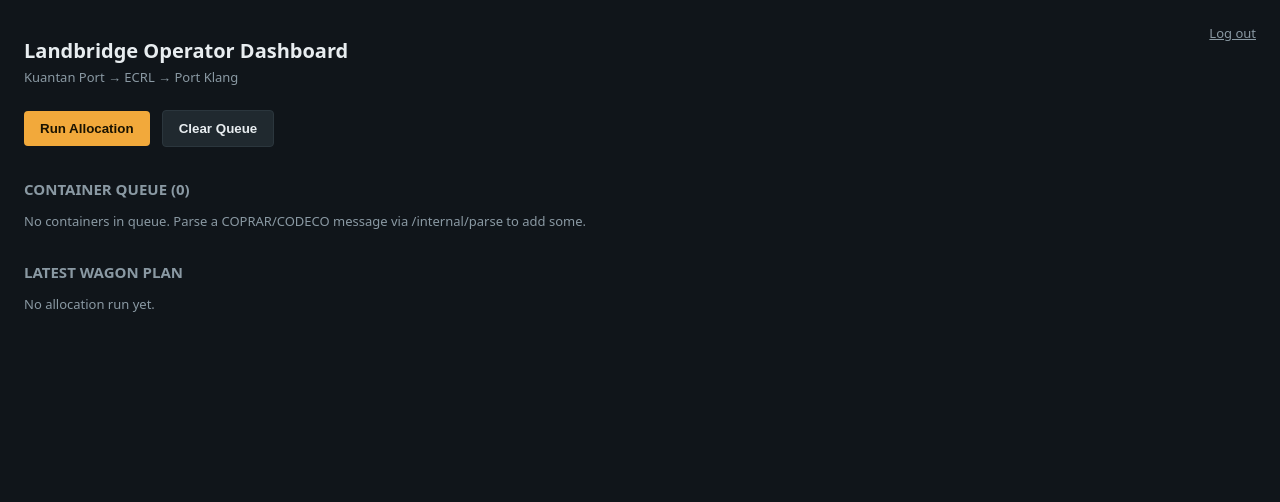
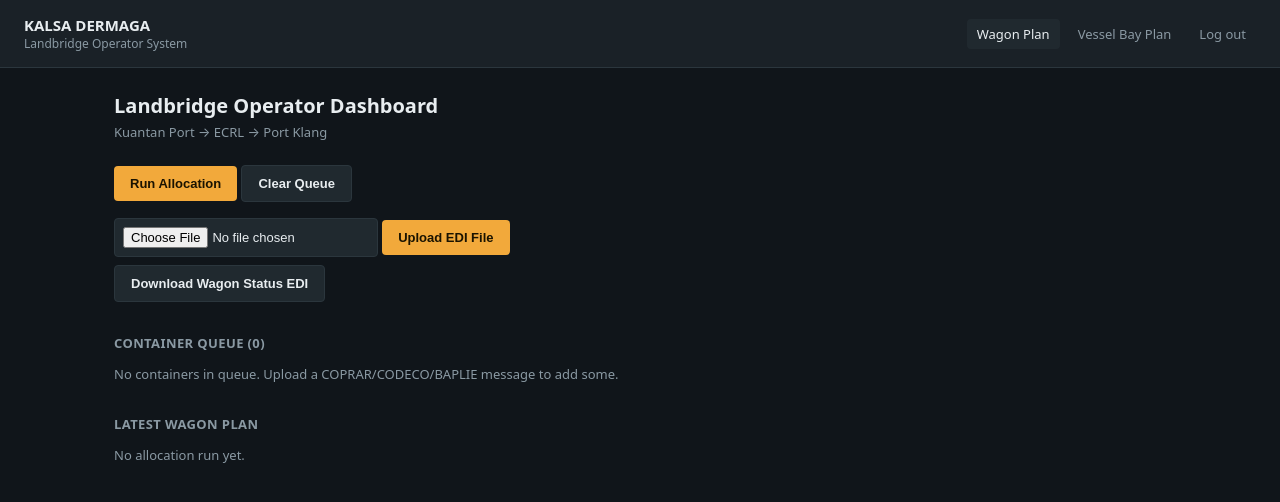
Before and after one commit to harrithnaim/kalsadermaga-landbridge-system, a Flask app: page /dashboard in a window 1280 px wide. Shown: the top 502 px of the page. Run offline with Flask 3, Linux system fonts and the light colour scheme; the visitor is signed in with stand-in values (Sample User, id 1); data that the repository does not hold is empty; some libraries are stand-ins or nearby versions.

Commit message:
Consolidated update: BAPLIE parsing, vessel bay plan, EDI upload/generate, UI refactor

```diff
--- a/app.py
+++ b/app.py
@@ -1,41 +1,56 @@
 """
 Landbridge operator backend — prototype.
 
-Two-tier API reflecting the "Kalsa Dermaga stays the operator" model:
-
-  /internal/*      Full access. EDI intake, parsed containers, allocation runs,
-                    everything. This is Kalsa Dermaga's own operator platform.
-
-  /partner/ecrl/*   Deliberately narrow. ECRL only ever sees wagon plans
-                    (container id, weight, hazmat flag, station, wagon
-                    assignment) — never rates, shipper identity, or booking
-                    commercial terms. This boundary is enforced here, not
-                    just documented.
-
-Run:
-    pip install -r requirements.txt
-    python app.py
-Then:
-    curl -X POST http://localhost:5000/internal/parse -H "Content-Type: text/plain" --data-binary @../edifact_parser/samples/sample_coprar.edi
+Two-tier API reflecting the "Kalsa Dermaga stays the operator" model, plus a
+browser dashboard for human operators (separate session login, not the API key).
 """
 
+import os
 import sys
-import os
+from pathlib import Path
+from collections import defaultdict
 from functools import wraps
-from pathlib import Path
-from flask import Flask, request, jsonify, render_template, redirect, url_for, session
-from db import init_db, save_containers, get_containers, clear_containers, save_plan, get_last_plan
 
-# edifact_parser/ lives alongside this backend/ folder — see repo layout note in README.
+from flask import (
+    Flask, request, jsonify, render_template, redirect, url_for,
+    session, flash, get_flashed_messages, Response,
+)
+
 sys.path.append(str(Path(__file__).parent.parent))
 from edifact_parser import parse_interchange  # noqa: E402
-from allocation import allocate  # noqa: E402
+from allocation import allocate, ROUTE  # noqa: E402
+from db import init_db, save_containers, get_containers, clear_containers, save_plan, get_last_plan  # noqa: E402
+from edi_generator import generate_wagon_status_edi  # noqa: E402
 
 app = Flask(__name__)
 init_db()
+
 app.secret_key = os.environ.get("SECRET_KEY", "dev-secret-change-me")
 DASHBOARD_USERNAME = os.environ.get("DASHBOARD_USERNAME", "admin")
 DASHBOARD_PASSWORD = os.environ.get("DASHBOARD_PASSWORD", "changeme")
+API_KEY = os.environ.get("API_KEY")
+
+PORT_COLOR_PALETTE = ["#46b9ae", "#f2a93b", "#8f82d9", "#5c90ee", "#e36c86", "#7fd48f"]
+
+
+def _port_colors(ports):
+    return {p: PORT_COLOR_PALETTE[i % len(PORT_COLOR_PALETTE)] for i, p in enumerate(ports)}
+
+
+# ---------------------------------------------------------------------------
+# AUTH — two separate mechanisms: API key (programmatic) vs session login (browser)
+# ---------------------------------------------------------------------------
+
+def require_api_key(f):
+    @wraps(f)
+    def wrapper(*args, **kwargs):
+        if not API_KEY:
+            return jsonify({"error": "server misconfigured: API_KEY not set"}), 500
+        if request.headers.get("X-API-Key") != API_KEY:
+            return jsonify({"error": "unauthorized"}), 401
+        return f(*args, **kwargs)
+    return wrapper
+
 
 def login_required(f):
     @wraps(f)
@@ -44,6 +59,7 @@ def login_required(f):
             return redirect(url_for("login"))
         return f(*args, **kwargs)
     return wrapper
+
 
 @app.route("/login", methods=["GET", "POST"])
 def login():
@@ -55,55 +71,24 @@ def login():
         error = "Invalid username or password"
     return render_template("login.html", error=error)
 
+
 @app.route("/logout")
 def logout():
     session.clear()
     return redirect(url_for("login"))
 
-@app.route("/dashboard")
-@login_required
-def dashboard():
-    return render_template("dashboard.html", containers=get_containers(), plan=get_last_plan())
 
-@app.route("/dashboard/allocate", methods=["POST"])
-@login_required
-def dashboard_allocate():
-    containers = get_containers()
-    if containers:
-        save_plan(allocate(containers))
-    return redirect(url_for("dashboard"))
-
-@app.route("/dashboard/clear", methods=["POST"])
-@login_required
-def dashboard_clear():
-    clear_containers()
-    return redirect(url_for("dashboard"))
-
-API_KEY = os.environ.get("API_KEY")
-
-def require_api_key(f):
-    @wraps(f)
-    def wrapper(*args, **kwargs):
-        if not API_KEY:
-            return jsonify({"error": "server misconfigured: API_KEY not set"}), 500
-        if request.headers.get("X-API-Key") != API_KEY:
-            return jsonify({"error": "unauthorized"}), 401
-        return f(*args, **kwargs)
-    return wrapper
 @app.route("/", methods=["GET"])
 def index():
     return jsonify({
         "service": "Kalsa Dermaga Landbridge API",
         "status": "running",
-        "endpoints": ["/internal/parse", "/internal/allocate", "/internal/queue", "/partner/ecrl/wagon-plan"],
+        "endpoints": ["/internal/parse", "/internal/allocate", "/internal/queue", "/partner/ecrl/wagon-plan", "/dashboard"],
     })
-# In-memory store for the prototype. Swap for real persistence (Postgres/SQLite)
-# before this handles anything beyond a demo session.
-_STATE = {"containers": [], "last_plan": None}
 
 
 # ---------------------------------------------------------------------------
-# INTERNAL — Kalsa Dermaga operator platform. Full data, no scoping.
+# INTERNAL API — Kalsa Dermaga operator platform. Full data, API-key protected.
 # ---------------------------------------------------------------------------
 
 @app.route("/internal/parse", methods=["POST"])
@@ -123,7 +108,6 @@ def internal_parse():
         "warnings": result.warnings,
         "containers_in_queue": len(get_containers()),
     })
-
 
 
 @app.route("/internal/allocate", methods=["POST"])
@@ -152,12 +136,10 @@ def internal_clear_queue():
 
 
 # ---------------------------------------------------------------------------
-# PARTNER (ECRL) — narrow, read-only, operational data only.
+# PARTNER (ECRL) — narrow, read-only, operational data only. API-key protected.
 # ---------------------------------------------------------------------------
 
 def _to_partner_view(plan: dict) -> dict:
-    """Strip a full allocation plan down to what ECRL is allowed to see.
-    No booking refs, no B/L numbers, no commercial data of any kind."""
     return {
         "wagons": [
             {
@@ -178,14 +160,130 @@ def _to_partner_view(plan: dict) -> dict:
 @app.route("/partner/ecrl/wagon-plan", methods=["GET"])
 @require_api_key
 def partner_wagon_plan():
-    """The only thing ECRL's system ever sees: the latest wagon plan, stripped
-    of container identity and all commercial data. Swap this for real auth
-    (API key / OAuth client) before this leaves prototype stage."""
     plan = get_last_plan()
     if not plan:
         return jsonify({"error": "no allocation run yet"}), 404
     return jsonify(_to_partner_view(plan))
 
 
+# ---------------------------------------------------------------------------
+# DASHBOARD — browser UI for human operators. Session-login protected.
+# ---------------------------------------------------------------------------
+
+@app.route("/dashboard")
+@login_required
+def dashboard():
+    return render_template("dashboard.html", containers=get_containers(), plan=get_last_plan())
+
+
+@app.route("/dashboard/allocate", methods=["POST"])
+@login_required
+def dashboard_allocate():
+    containers = get_containers()
+    if containers:
+        save_plan(allocate(containers))
+    return redirect(url_for("dashboard"))
+
+
+@app.route("/dashboard/clear", methods=["POST"])
+@login_required
+def dashboard_clear():
+    clear_containers()
+    return redirect(url_for("dashboard"))
+
+
+@app.route("/dashboard/upload", methods=["POST"])
+@login_required
+def dashboard_upload():
+    file = request.files.get("edi_file")
+    if not file or file.filename == "":
+        flash("No file selected.")
+        return redirect(url_for("dashboard"))
+    raw = file.read().decode("utf-8", errors="replace")
+    result = parse_interchange(raw)
+    containers = [c.as_dict() for c in result.containers]
+    if containers:
+        save_containers(containers)
+    msg = f"Parsed {len(containers)} containers from {file.filename}."
+    if result.warnings:
+        msg += " Warnings: " + "; ".join(result.warnings)
+    flash(msg)
+    return redirect(url_for("dashboard"))
+
+
+@app.route("/dashboard/generate-edi")
+@login_required
+def dashboard_generate_edi():
+    plan = get_last_plan()
+    if not plan:
+        flash("No allocation plan to generate EDI from yet — run allocation first.")
+        return redirect(url_for("dashboard"))
+    edi_text = generate_wagon_status_edi(plan)
+    return Response(
+        edi_text,
+        mimetype="text/plain",
+        headers={"Content-Disposition": "attachment; filename=wagon_status.edi"},
+    )
+
+
+# ---------------------------------------------------------------------------
+# VESSEL BAY PLAN — view containers by their ship position (from BAPLIE),
+# filter by discharge port, and assign an ECRL station to queue them for
+# wagon allocation.
+# ---------------------------------------------------------------------------
+
+@app.route("/dashboard/vessel")
+@login_required
+def vessel_bayplan():
+    containers = get_containers()
+
+    discharge_ports = sorted({c.get("discharge_port") for c in containers if c.get("discharge_port")})
+    port_colors = _port_colors(discharge_ports)
+    selected_port = request.args.get("discharge_port", discharge_ports[0] if discharge_ports else "")
+    filtered = [c for c in containers if c.get("discharge_port") == selected_port]
+
+    bays = defaultdict(list)
+    for c in containers:
+        if c.get("bay") is not None:
+            bays[c["bay"]].append(c)
+    for bay_num in bays:
+        bays[bay_num].sort(key=lambda c: c.get("tier") or 0, reverse=True)
+    bays = dict(sorted(bays.items()))
+
+    stations = [s for s in ROUTE if not s.get("origin")]
+
+    return render_template(
+        "vessel.html",
+        bays=bays,
+        port_colors=port_colors,
+        discharge_ports=discharge_ports,
+        selected_port=selected_port,
+        filtered=filtered,
+        stations=stations,
+    )
+
+
+@app.route("/dashboard/vessel/assign", methods=["POST"])
+@login_required
+def vessel_assign():
+    containers = get_containers()
+    by_id = {c["container_id"]: c for c in containers}
+    updated = []
+    for key, value in request.form.items():
+        if key.startswith("station__") and value:
+            container_id = key[len("station__"):]
+            if container_id in by_id:
+                c = by_id[container_id]
+                c["destination_station"] = value
+                updated.append(c)
+    if updated:
+        save_containers(updated)
+        flash(f"Assigned {len(updated)} containers to ECRL stations — ready for wagon allocation.")
+    else:
+        flash("No stations were selected.")
+    selected_port = request.form.get("discharge_port", "")
+    return redirect(url_for("vessel_bayplan", discharge_port=selected_port))
+
+
 if __name__ == "__main__":
     app.run(debug=True, port=5000)
--- a/edifact_parser/__init__.py
+++ b/edifact_parser/__init__.py
@@ -1,9 +1,9 @@
 from .models import Container, MilestoneEvent, ParseResult
-from .mapper import parse_interchange, parse_coprar, parse_codeco
+from .mapper import parse_interchange, parse_coprar, parse_codeco, parse_baplie
 from .tokenizer import tokenize, split_messages, Segment
 
 __all__ = [
     "Container", "MilestoneEvent", "ParseResult",
-    "parse_interchange", "parse_coprar", "parse_codeco",
+    "parse_interchange", "parse_coprar", "parse_codeco", "parse_baplie",
     "tokenize", "split_messages", "Segment",
 ]
--- a/edifact_parser/models.py
+++ b/edifact_parser/models.py
@@ -18,12 +18,16 @@ class Container:
     hazmat_class: Optional[str] = None
     destination_station: Optional[str] = None   # location code, mapped to Station later
     discharge_port: Optional[str] = None
+    loading_port: Optional[str] = None
     booking_ref: Optional[str] = None
     carrier_bl_ref: Optional[str] = None
     vessel_name: Optional[str] = None
     voyage_ref: Optional[str] = None
     full_empty: Optional[str] = None    # "full" / "empty"
-    source_message_type: Optional[str] = None   # e.g. "COPRAR"
+    source_message_type: Optional[str] = None   # e.g. "COPRAR", "BAPLIE"
+    bay: Optional[int] = None           # vessel stowage position, from BAPLIE
+    row: Optional[int] = None
+    tier: Optional[int] = None
 
     def as_dict(self):
         return self.__dict__.copy()
--- a/requirements.txt
+++ b/requirements.txt
@@ -1,3 +1 @@
 flask>=3.0
-gunicorn>=21.2
-psycopg2-binary>=2.9
--- /dev/null
+++ b/templates/base.html
@@ -0,0 +1,118 @@
+<!DOCTYPE html>
+<html lang="en">
+<head>
+  <meta charset="UTF-8">
+  <meta name="viewport" content="width=device-width, initial-scale=1.0">
+  <title>{% block title %}Kalsa Dermaga Landbridge{% endblock %}</title>
+  <style>
+    :root {
+      --bg: #10151a;
+      --panel: #1a2127;
+      --panel-alt: #20292f;
+      --border: #2b363d;
+      --text: #e8edf0;
+      --text-dim: #8a99a3;
+      --amber: #f2a93b;
+      --teal: #46b9ae;
+      --red: #e5535a;
+      --radius: 4px;
+      --space-2: 8px;
+      --space-3: 16px;
+      --space-4: 24px;
+      --space-5: 32px;
+    }
+    * { box-sizing: border-box; }
+    body {
+      background: var(--bg); color: var(--text);
+      font-family: system-ui, -apple-system, sans-serif;
+      margin: 0; padding: 0;
+    }
+    .topbar {
+      display: flex; align-items: center; justify-content: space-between;
+      padding: var(--space-3) var(--space-4);
+      border-bottom: 1px solid var(--border);
+      background: var(--panel);
+      flex-wrap: wrap; gap: var(--space-2);
+    }
+    .brand { font-weight: 700; font-size: 15px; color: var(--text); line-height: 1.3; }
+    .brand span { color: var(--text-dim); font-weight: 400; font-size: 12px; display: block; }
+    nav { display: flex; gap: var(--space-2); align-items: center; flex-wrap: wrap; }
+    nav a { color: var(--text-dim); text-decoration: none; font-size: 13px; padding: 6px 10px; border-radius: var(--radius); }
+    nav a.active { color: var(--text); background: var(--panel-alt); }
+    nav a:hover { color: var(--text); }
+    main { padding: var(--space-4); max-width: 1100px; margin: 0 auto; }
+    h1 { font-size: 20px; margin: 0 0 4px; }
+    h2 { font-size: 13px; color: var(--text-dim); text-transform: uppercase; letter-spacing: 0.03em; margin-top: var(--space-5); }
+    .sub { color: var(--text-dim); font-size: 13px; margin-bottom: var(--space-4); }
+    table { width: 100%; border-collapse: collapse; margin-top: var(--space-2); }
+    th, td { text-align: left; padding: var(--space-2); border-bottom: 1px solid var(--border); font-size: 13px; }
+    th { color: var(--text-dim); font-weight: 500; }
+    .hazmat { color: var(--red); }
+    .empty { color: var(--text-dim); font-size: 13px; }
+    button, .btn {
+      padding: 10px 16px; background: var(--amber); color: #1a1300;
+      border: none; border-radius: var(--radius); font-weight: 600;
+      cursor: pointer; font-size: 13px; display: inline-flex; align-items: center; gap: 6px;
+    }
+    button.secondary, .btn.secondary { background: var(--panel-alt); color: var(--text); border: 1px solid var(--border); }
+    button:disabled { opacity: 0.65; cursor: wait; }
+    .flash { background: var(--panel-alt); border-left: 3px solid var(--amber); padding: 12px; margin-bottom: var(--space-4); font-size: 13px; border-radius: var(--radius); }
+    select, input[type=file], input[type=text], input[type=password] {
+      background: var(--panel-alt); color: var(--text); border: 1px solid var(--border);
+      padding: 8px; border-radius: var(--radius); font-size: 13px;
+    }
+    .table-scroll { overflow-x: auto; }
+    .spinner {
+      display: inline-block; width: 11px; height: 11px;
+      border: 2px solid rgba(0,0,0,0.3); border-top-color: #1a1300;
+      border-radius: 50%; animation: spin 0.6s linear infinite;
+    }
+    @keyframes spin { to { transform: rotate(360deg); } }
+
+    @media (max-width: 640px) {
+      main { padding: var(--space-3); }
+      .topbar { flex-direction: column; align-items: flex-start; }
+      .table-scroll table, .table-scroll thead, .table-scroll tbody, .table-scroll tr { display: block; width: 100%; }
+      .table-scroll thead { display: none; }
+      .table-scroll tr { border-bottom: 1px solid var(--border); padding: var(--space-2) 0; }
+      .table-scroll td { border: none; padding: 4px 0; display: flex; justify-content: space-between; gap: var(--space-3); }
+      .table-scroll td::before { content: attr(data-label); color: var(--text-dim); font-size: 11px; }
+    }
+  </style>
+  {% block extra_style %}{% endblock %}
+</head>
+<body>
+  {% if session.get('logged_in') %}
+  <div class="topbar">
+    <div class="brand">KALSA DERMAGA<span>Landbridge Operator System</span></div>
+    <nav>
+      <a href="{{ url_for('dashboard') }}" class="{{ 'active' if request.endpoint == 'dashboard' else '' }}">Wagon Plan</a>
+      <a href="{{ url_for('vessel_bayplan') }}" class="{{ 'active' if request.endpoint in ['vessel_bayplan', 'vessel_assign'] else '' }}">Vessel Bay Plan</a>
+      <a href="{{ url_for('logout') }}">Log out</a>
+    </nav>
+  </div>
+  {% endif %}
+  <main>
+    {% with messages = get_flashed_messages() %}
+      {% if messages %}
+        <div class="flash">{% for m in messages %}<p style="margin:4px 0;">{{ m }}</p>{% endfor %}</div>
+      {% endif %}
+    {% endwith %}
+    {% block content %}{% endblock %}
+  </main>
+  <script>
+    // Loading feedback: disable the submit button and show a spinner while the
+    // server processes the request, so actions never feel frozen or unresponsive.
+    document.querySelectorAll('form').forEach(function (form) {
+      form.addEventListener('submit', function () {
+        var btn = form.querySelector('button[type="submit"]');
+        if (btn && !btn.disabled) {
+          btn.disabled = true;
+          btn.innerHTML = '<span class="spinner"></span> Processing…';
+        }
+      });
+    });
+  </script>
+  {% block extra_script %}{% endblock %}
+</body>
+</html>
--- a/templates/dashboard.html
+++ b/templates/dashboard.html
@@ -1,24 +1,6 @@
-<!DOCTYPE html>
-<html>
-<head>
-  <title>Kalsa Dermaga Landbridge — Dashboard</title>
-  <style>
-    body { background:#10151a; color:#e8edf0; font-family: system-ui, sans-serif; margin:0; padding:24px; }
-    h1 { font-size:20px; margin-bottom:4px; }
-    h2 { font-size:15px; color:#8a99a3; margin-top:32px; }
-    .sub { color:#8a99a3; font-size:13px; margin-bottom:24px; }
-    a.logout { color:#8a99a3; font-size:13px; float:right; }
-    table { width:100%; border-collapse:collapse; margin-top:12px; }
-    th, td { text-align:left; padding:8px; border-bottom:1px solid #2b363d; font-size:13px; }
-    th { color:#8a99a3; font-weight:500; }
-    .hazmat { color:#e5535a; }
-    button { padding:10px 16px; background:#f2a93b; color:#1a1300; border:none; border-radius:4px; font-weight:600; cursor:pointer; margin-right:8px; }
-    button.secondary { background:#20292f; color:#e8edf0; border:1px solid #2b363d; }
-    .empty { color:#8a99a3; font-size:13px; }
-  </style>
-</head>
-<body>
-  <a class="logout" href="{{ url_for('logout') }}">Log out</a>
+{% extends "base.html" %}
+{% block title %}Wagon Plan — Kalsa Dermaga Landbridge{% endblock %}
+{% block content %}
 <h1>Landbridge Operator Dashboard</h1>
 <div class="sub">Kuantan Port → ECRL → Port Klang</div>
 
@@ -29,44 +11,58 @@
   <button type="submit" class="secondary">Clear Queue</button>
 </form>
 
-  <h2>CONTAINER QUEUE ({{ containers|length }})</h2>
+<form method="POST" action="{{ url_for('dashboard_upload') }}" enctype="multipart/form-data" style="margin-top:16px;">
+  <input type="file" name="edi_file" accept=".edi,.txt">
+  <button type="submit">Upload EDI File</button>
+</form>
+
+<a href="{{ url_for('dashboard_generate_edi') }}"><button type="button" class="secondary" style="margin-top:8px;">Download Wagon Status EDI</button></a>
+
+<h2>Container Queue ({{ containers|length }})</h2>
 {% if containers %}
+<div class="table-scroll">
 <table>
-    <tr><th>Container ID</th><th>Size</th><th>Weight (kg)</th><th>Hazmat</th><th>Destination</th><th>Booking Ref</th></tr>
+  <thead><tr><th>Container ID</th><th>Size</th><th>Weight (kg)</th><th>Hazmat</th><th>Destination</th><th>Booking Ref</th></tr></thead>
+  <tbody>
   {% for c in containers %}
   <tr>
-      <td>{{ c.container_id }}</td>
-      <td>{{ c.size_type }}</td>
-      <td>{{ c.gross_weight_kg }}</td>
-      <td class="{{ 'hazmat' if c.hazmat_flag else '' }}">{{ c.hazmat_class or '-' }}</td>
-      <td>{{ c.destination_station }}</td>
-      <td>{{ c.booking_ref }}</td>
+    <td data-label="Container ID">{{ c.container_id }}</td>
+    <td data-label="Size">{{ c.size_type }}</td>
+    <td data-label="Weight (kg)">{{ c.gross_weight_kg }}</td>
+    <td data-label="Hazmat" class="{{ 'hazmat' if c.hazmat_flag else '' }}">{{ c.hazmat_class or '-' }}</td>
+    <td data-label="Destination">{{ c.destination_station or '—' }}</td>
+    <td data-label="Booking Ref">{{ c.booking_ref }}</td>
   </tr>
   {% endfor %}
+  </tbody>
 </table>
+</div>
 {% else %}
-  <p class="empty">No containers in queue. Parse a COPRAR/CODECO message via /internal/parse to add some.</p>
+<p class="empty">No containers in queue. Upload a COPRAR/CODECO/BAPLIE message to add some.</p>
 {% endif %}
 
-  <h2>LATEST WAGON PLAN</h2>
+<h2>Latest Wagon Plan</h2>
 {% if plan %}
 <p class="sub">{{ plan.stats.wagon_count }} wagons · {{ plan.stats.loaded_count }} loaded · {{ plan.stats.total_weight_kg }} kg total · {{ plan.stats.utilization_pct }}% utilization</p>
 {% if plan.violations %}
   <p class="hazmat">Violations: {{ plan.violations|join(', ') }}</p>
 {% endif %}
+<div class="table-scroll">
 <table>
-    <tr><th>Wagon</th><th>Station</th><th>Containers</th><th>Weight (kg)</th></tr>
+  <thead><tr><th>Wagon</th><th>Station</th><th>Containers</th><th>Weight (kg)</th></tr></thead>
+  <tbody>
   {% for w in plan.wagons %}
   <tr>
-      <td>{{ w.id }}{% if w.is_buffer %} (buffer){% endif %}</td>
-      <td>{{ w.station_name or w.station or '-' }}</td>
-      <td>{{ w.containers|join(', ') }}</td>
-      <td>{{ w.weight_kg }}</td>
+    <td data-label="Wagon">{{ w.id }}{% if w.is_buffer %} (buffer){% endif %}</td>
+    <td data-label="Station">{{ w.station_name or w.station or '-' }}</td>
+    <td data-label="Containers">{{ w.containers|join(', ') }}</td>
+    <td data-label="Weight (kg)">{{ w.weight_kg }}</td>
   </tr>
   {% endfor %}
+  </tbody>
 </table>
+</div>
 {% else %}
 <p class="empty">No allocation run yet.</p>
 {% endif %}
-</body>
-</html>
+{% endblock %}
```
Also changed, not shown: edi_generator.py (added, +48 -0 lines), edifact_parser/mapper.py (+90 -0 lines), templates/login.html (+14 -25 lines), templates/vessel.html (added, +84 -0 lines), 1 other file. Lines whose indentation alone changed are shown as unchanged.
